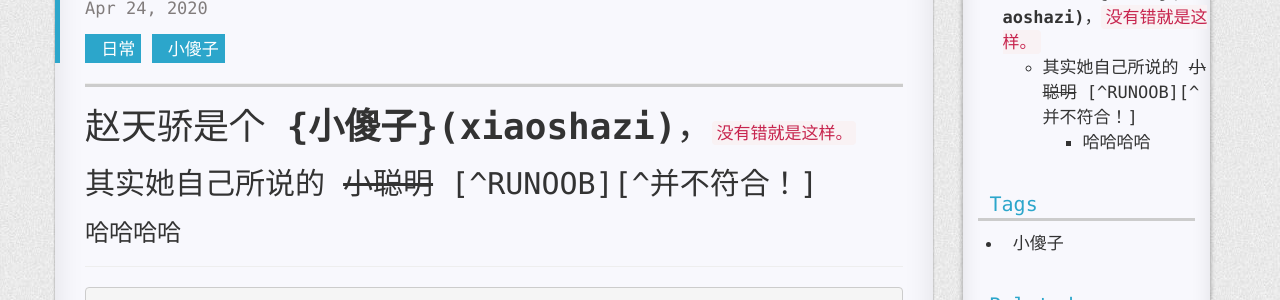
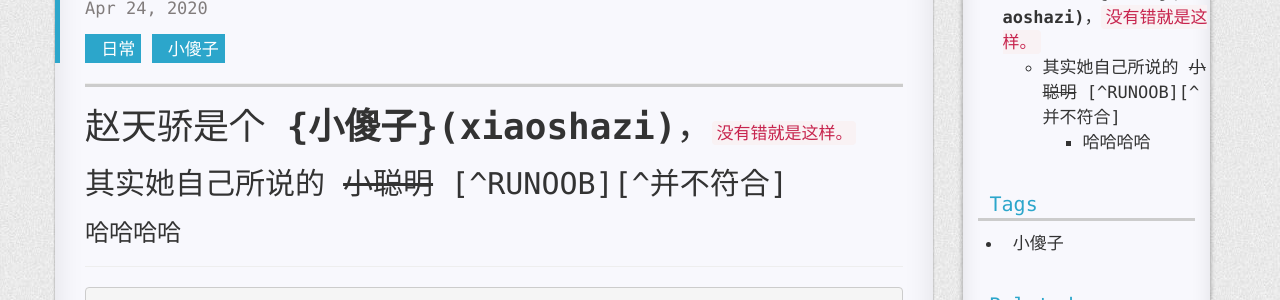
Before and after one commit to MiracleAttacker/MiracleAttacker.github.io, a Jekyll site: the page built from _posts/2020-04-24-有一个小傻子.md, in a window 1280 px wide. Shown: the part 153-453 px from the top of the page. Built offline with Jekyll 4.4.1, drawn with Linux system fonts in a browser that asks for light colours; nearby versions of some CDN libraries; comment, search, counter and statistics services are not loaded; a style sheet for code colours, icons or effects is not loaded.

```diff
--- a/_posts/2020-04-24-有一个小傻子.md
+++ b/_posts/2020-04-24-有一个小傻子.md
@@ -12,7 +12,7 @@ grammar_cjkRuby: true
 
 # 赵天骄是个 **{小傻子}(xiaoshazi)**，`没有错就是这样。`
 
-##  其实她自己所说的 ~~小聪明~~   [^RUNOOB][^并不符合！]
+##  其实她自己所说的 ~~小聪明~~   [^RUNOOB][^并不符合]
 
 
 ### 哈哈哈哈
```
